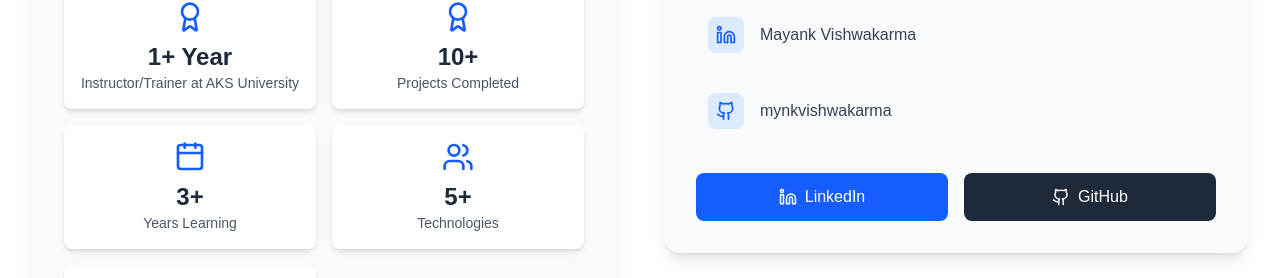
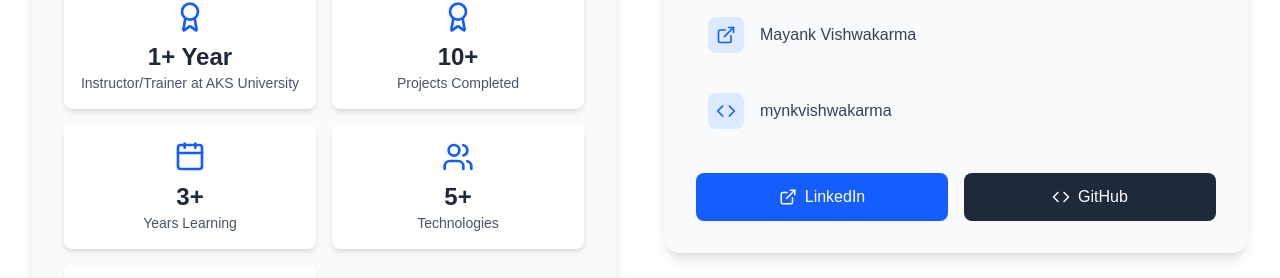
Before and after one commit to mynkvishwakarma/Mayank-s-Portfolio, a Next.js app: page / in a window 1280 px wide. Shown: the part 1161-1439 px from the top of the page. Built offline with nearby package versions, Linux system fonts and the light colour scheme.

Commit message:
page.tsx

```diff
--- a/src/app/page.tsx
+++ b/src/app/page.tsx
@@ -5,8 +5,7 @@ import {
   MapPin,
   Phone,
   Mail,
-  Linkedin,
-  Github,
+  ExternalLink,
   Download,
   MessageCircle,
   Code,
@@ -56,8 +55,8 @@ export default function Home() {
     { icon: MapPin, text: 'Arjun Nagar Pateri, Satna (M.P.)', link: null },
     { icon: Phone, text: '+91 7470955491', link: 'tel:+917470955491' },
     { icon: Mail, text: 'mynkvishwakarma@gmail.com', link: 'mailto:mynkvishwakarma@gmail.com' },
-    { icon: Linkedin, text: 'Mayank Vishwakarma', link: 'https://www.linkedin.com/in/vmynk' },
-    { icon: Github, text: 'mynkvishwakarma', link: 'https://github.com/mynkvishwakarma' }
+    { icon: ExternalLink, text: 'Mayank Vishwakarma', link: 'https://www.linkedin.com/in/vmynk' },
+    { icon: Code, text: 'mynkvishwakarma', link: 'https://github.com/mynkvishwakarma' }
   ];
 
   const handleResumeDownload = () => {
@@ -229,7 +228,7 @@ export default function Home() {
                     rel="noopener noreferrer"
                     className="bg-blue-600 hover:bg-blue-700 text-white py-3 px-4 rounded-lg transition-colors duration-200 text-center font-medium flex items-center justify-center gap-2"
                   >
-                    <Linkedin size={18} />
+                    <ExternalLink size={18} />
                     LinkedIn
                   </a>
                   <a
@@ -238,7 +237,7 @@ export default function Home() {
                     rel="noopener noreferrer"
                     className="bg-gray-800 hover:bg-gray-900 text-white py-3 px-4 rounded-lg transition-colors duration-200 text-center font-medium flex items-center justify-center gap-2"
                   >
-                    <Github size={18} />
+                    <Code size={18} />
                     GitHub
                   </a>
                 </div>
```
